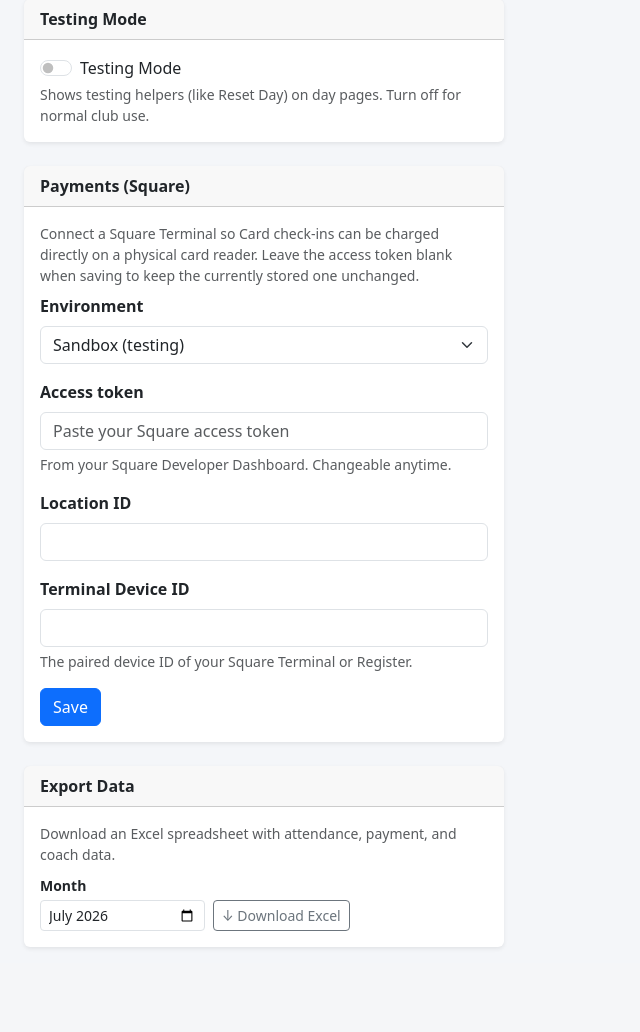
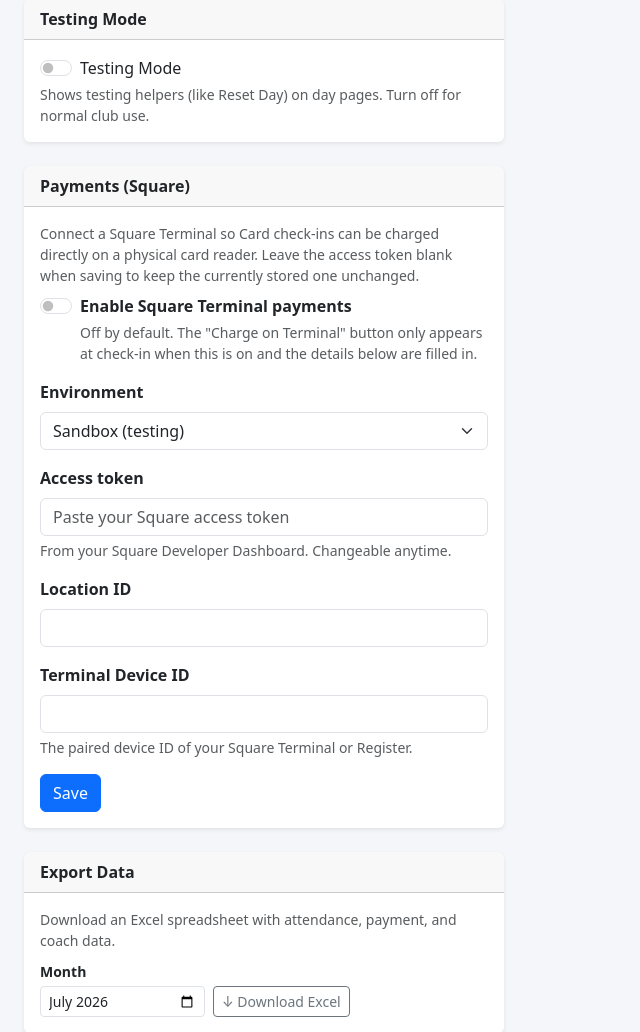
Before and after one commit to markosharknz1/Club_Training, a Flask app: page /settings in a window 1280 px wide. Shown: the part 359-1391 px from the top of the page, without its empty margins (0-640 px from the left). Before the commit the page ends 1307 px from the top, so only its background shows below. Run offline with Flask 3, Linux system fonts and the light colour scheme.

Commit message:
Make Square Terminal payments an explicit opt-in
Add a "square_enabled" setting, off by default, so the Charge on
Terminal button and checkout API stay inactive even when credentials
are saved — Square must be deliberately switched on in Settings
before it does anything.

Co-Authored-By: Claude Sonnet 5 <noreply@anthropic.com>

```diff
--- a/app.py
+++ b/app.py
@@ -1106,6 +1106,7 @@ def create_app():
             elif section == 'testing_mode':
                 Setting.set('testing_mode', '1' if request.form.get('testing_mode') else '0')
             elif section == 'square':
+                Setting.set('square_enabled', '1' if request.form.get('square_enabled') else '0')
                 Setting.set('square_environment', request.form.get('square_environment', 'sandbox'))
                 Setting.set('square_location_id', request.form.get('square_location_id', '').strip())
                 Setting.set('square_device_id', request.form.get('square_device_id', '').strip())
@@ -1116,6 +1117,7 @@ def create_app():
             return redirect(url_for('settings'))
 
         return render_template('settings.html',
+                               square_enabled=Setting.get('square_enabled', '0') == '1',
                                square_environment=Setting.get('square_environment', 'sandbox'),
                                square_location_id=Setting.get('square_location_id', ''),
                                square_device_id=Setting.get('square_device_id', ''),
@@ -1250,7 +1252,8 @@ def create_app():
         }
 
     def _square_configured():
-        return bool(Setting.get('square_access_token', '') and Setting.get('square_device_id', ''))
+        enabled = Setting.get('square_enabled', '0') == '1'
+        return enabled and bool(Setting.get('square_access_token', '') and Setting.get('square_device_id', ''))
 
     def _square_error(resp_json):
         errs = resp_json.get('errors') or []
--- a/templates/settings.html
+++ b/templates/settings.html
@@ -45,6 +45,13 @@
     </p>
     <form method="post" action="/settings">
       <input type="hidden" name="section" value="square">
+      <div class="form-check form-switch mb-3">
+        <input class="form-check-input" type="checkbox" role="switch" name="square_enabled"
+               id="square-enabled-toggle" value="1" {% if square_enabled %}checked{% endif %}>
+        <label class="form-check-label fw-semibold" for="square-enabled-toggle">Enable Square Terminal payments</label>
+        <div class="form-text">Off by default. The "Charge on Terminal" button only appears at check-in when this is on
+          and the details below are filled in.</div>
+      </div>
       <div class="mb-3">
         <label class="form-label fw-semibold">Environment</label>
         <select name="square_environment" class="form-select">
```
